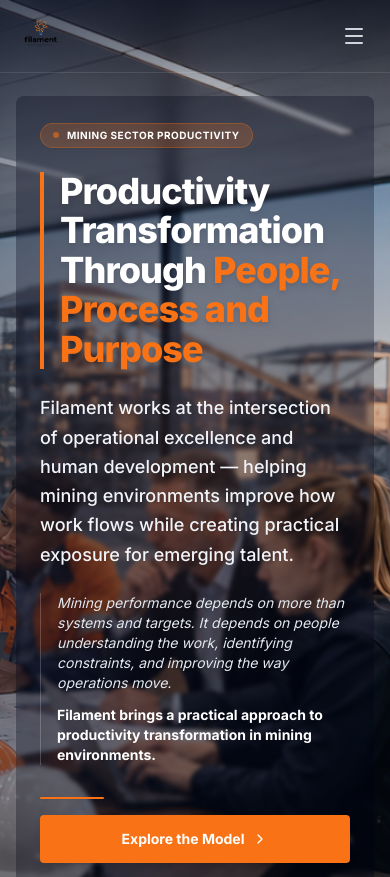
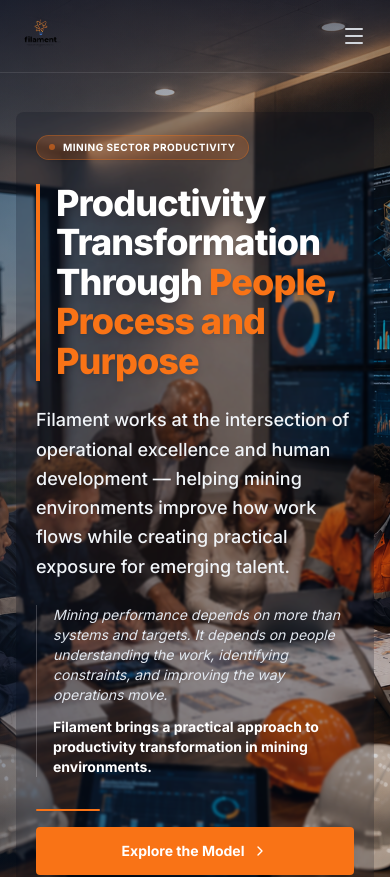
Before and after one commit to Ndumiso-Y/FilamentWebsite, a React (Vite) app: page / in a window 390 px wide. Shown: the top 877 px of the page. Built offline with nearby package versions, Linux system fonts and the light colour scheme.

Commit message:
Add dedicated 9by16 mobile hero for Filament

```diff
--- a/src/App.jsx
+++ b/src/App.jsx
@@ -20,6 +20,7 @@
 } from 'lucide-react';
 import Logo from './assets/Filament-logo.png';
 import HeroImg from './assets/images/operations-improvement-team-reviewing-space.png';
+import HeroImgMobile from './assets/images/operations-improvement-team-reviewing-space9by16.png';
 import ApproachImg from './assets/images/operational-excellence-in-action.png';
 import GraduateImg from './assets/images/graduate-exposure-learning-environment.png';
 
@@ -128,13 +129,20 @@
       </header>
 
       {/* --- 1. HERO SECTION --- */}
-      <section className="relative min-h-[90vh] lg:min-h-screen flex items-center justify-start overflow-hidden bg-slate-950">
+      <section className="relative min-h-[85svh] md:min-h-screen flex items-start md:items-center justify-start overflow-hidden bg-slate-950">
         {/* Full-bleed background image and overlays */}
         <div className="absolute inset-0 z-0">
+          {/* Mobile hero background image */}
+          <img
+            src={HeroImgMobile}
+            alt="Operations improvement team reviewing mining schedules and data charts in a spacious control room layout"
+            className="md:hidden block absolute inset-0 w-full h-full object-cover object-top select-none"
+          />
+          {/* Desktop hero background image */}
           <img
             src={HeroImg}
             alt="Operations improvement team reviewing mining schedules and data charts in a spacious control room layout"
-            className="absolute right-0 top-0 h-full w-auto max-w-none object-cover select-none"
+            className="hidden md:block absolute right-0 top-0 h-full w-auto max-w-none object-cover select-none"
             style={{ width: '120%', minWidth: '100%', objectPosition: 'right center' }}
           />
           {/* Softer corporate overlay across the full image */}
@@ -151,9 +159,9 @@
         <div className="absolute left-0 top-1/3 w-72 h-72 bg-filament-orange/10 rounded-full filter blur-3xl pointer-events-none z-0"></div>
 
         {/* Content container */}
-        <div className="max-w-7xl mx-auto px-4 sm:px-6 lg:px-8 relative z-10 w-full py-24 md:py-32">
+        <div className="max-w-7xl mx-auto px-4 sm:px-6 lg:px-8 relative z-10 w-full pt-28 pb-16 md:py-32">
           {/* Left-aligned readable content block fitting in the image's negative space */}
-          <div className="max-w-[650px] text-left space-y-6 bg-slate-950/30 md:bg-transparent p-6 md:p-0 rounded-lg backdrop-blur-[2px] md:backdrop-blur-none">
+          <div className="max-w-[650px] text-left space-y-6 bg-slate-950/20 md:bg-transparent p-5 sm:p-6 md:p-0 rounded-lg backdrop-blur-[1px] md:backdrop-blur-none">
 
             {/* Orange Tag Badge */}
             <div className="inline-flex items-center space-x-2 bg-filament-orange/20 border border-filament-orange/30 rounded-full px-3 py-1 shadow-sm">
```
Also changed, not shown: src/assets/images/operations-improvement-team-reviewing-space9by16.png (added).
